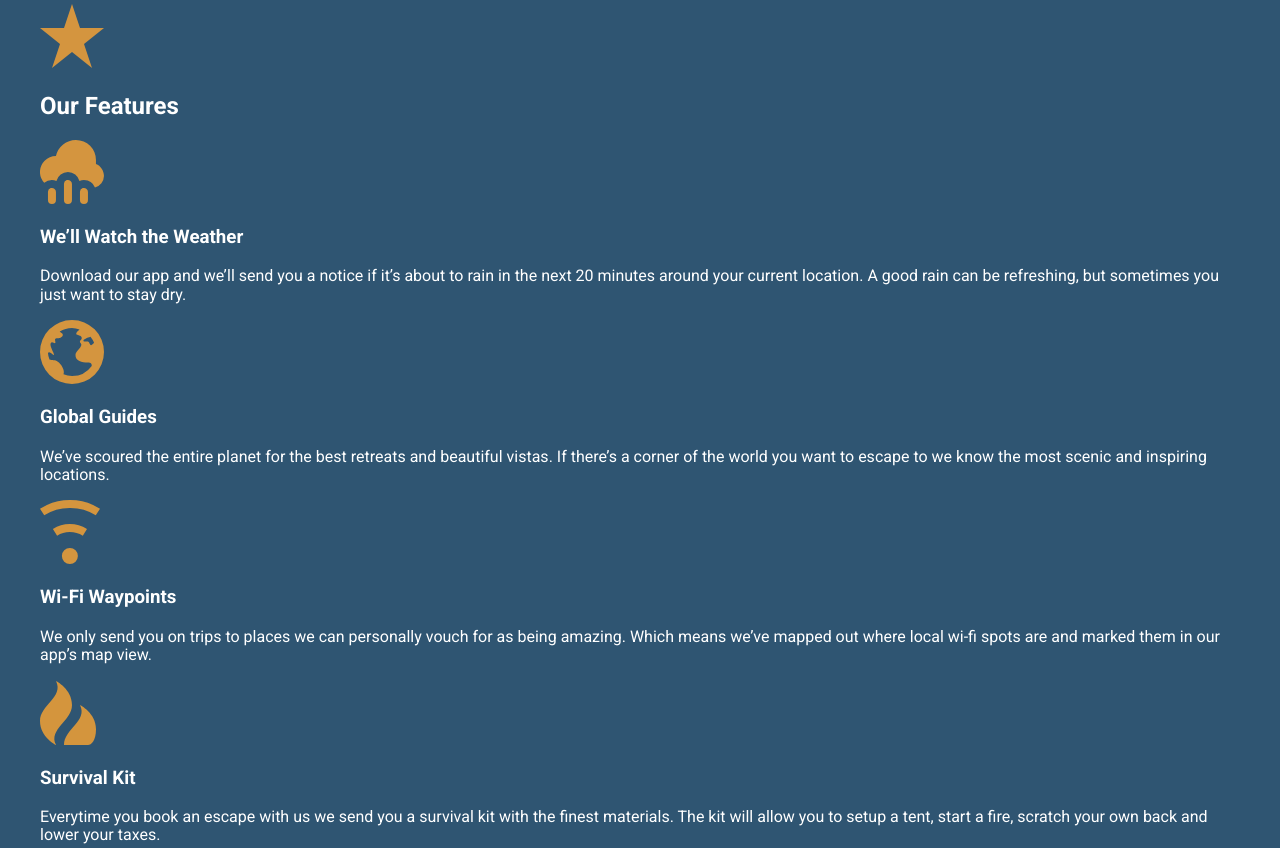
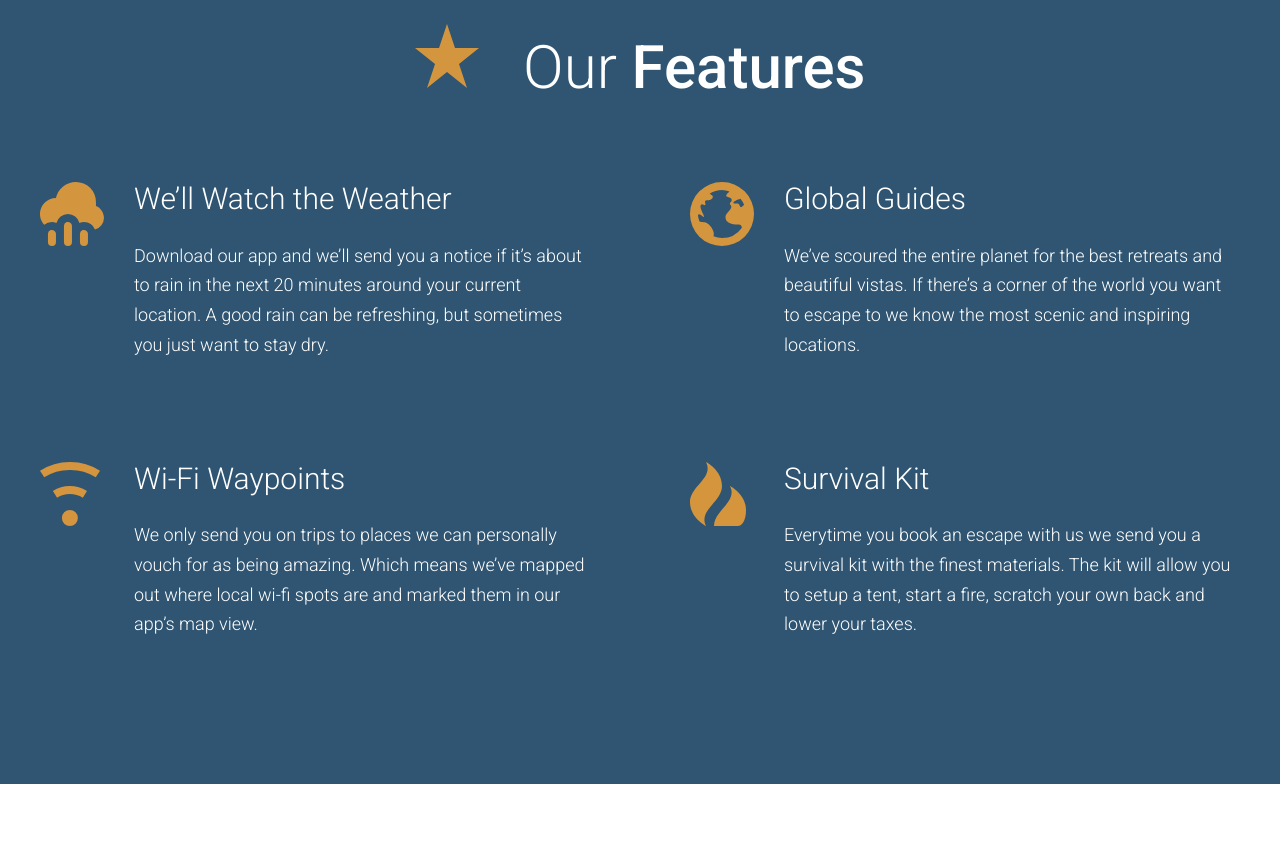
Before and after one commit to justinrjoseph/udemy-bs-gulp, a website: page app/index.html in a window 1280 px wide. Shown: the part 2291-3139 px from the top of the page. Drawn offline with Linux system fonts and the light colour scheme.

Commit message:
Style Our Features section

```diff
--- /dev/null
+++ b/app/assets/styles/modules/_feature-item.css
@@ -0,0 +1,32 @@
+.feature-item {
+  position: relative;
+  padding-bottom: 2.5rem;
+
+  @mixin atSmall {
+    padding-left: 5.875rem;
+  }
+
+  &__icon {
+    display: block;
+    margin: 0 auto;
+
+    @mixin atSmall {
+      position: absolute;
+      left: 0;
+    }
+  }
+
+  &__heading {
+    font-size: 1.6rem;
+    font-weight: 300;
+    text-align: center;
+    margin-top: .7em;
+    margin-bottom: .8em;
+
+    @mixin atSmall {
+      font-size: 1.875rem;
+      text-align: left;
+      margin-top: 1em;
+    }
+  }
+}
--- a/app/assets/styles/modules/_generic-content.css
+++ b/app/assets/styles/modules/_generic-content.css
@@ -1,7 +1,8 @@
 .generic-content {
   p {
+    font-weight: 300;
     line-height: 1.65;
-    margin: 1.8em 0;
+    margin: 0 0 1.8em 0;
 
     @mixin atSmall {
       font-size: 1.125rem;
--- a/app/assets/styles/modules/_row.css
+++ b/app/assets/styles/modules/_row.css
@@ -1,10 +1,18 @@
 .row {
   &--gutters {
-    margin-right: -4.0625rem;
+    margin-right: -4.0625em;
+
+    &-large {
+      margin-right: -6.25em;
+    }
   }
 
   &--gutters > div {
     padding-right: 4.0625rem;
+  }
+
+  &--gutters-large > div {
+    padding-right: 6.25rem;
   }
 
   &__b-margin-until-md {
@@ -25,6 +33,11 @@
       }
     }
 
+    &__col-md-6 {
+      float: left;
+      width: 50%;
+    }
+
     &__col-md-8 {
       float: left;
       width: 66.66666666666667%;
--- /dev/null
+++ b/app/assets/styles/modules/_section-heading.css
@@ -0,0 +1,26 @@
+.section-heading {
+  font-size: 2.55rem;
+  font-weight: 300;
+  text-align: center;
+
+  @mixin atSmall {
+    font-size: 3.75rem;
+  }
+
+  &__icon {
+    display: block;
+    margin-right: auto;
+    margin-bottom: .6em;
+    margin-left: auto;
+
+    @mixin atSmall {
+      display: inline-block;
+      margin-right: .5em;
+      margin-bottom: 0;
+    }
+  }
+
+  strong {
+    font-weight: 500;
+  }
+}
--- a/app/assets/styles/styles.css
+++ b/app/assets/styles/styles.css
@@ -9,3 +9,5 @@
 @import 'modules/_large-hero';
 @import 'modules/_row';
 @import 'modules/_generic-content';
+@import 'modules/_section-heading';
+@import 'modules/_feature-item';
--- a/app/index.html
+++ b/app/index.html
@@ -101,24 +101,56 @@
 
     <div id="features" class="page-section page-section--blue">
       <div class="wrapper">
-        <img src="assets/images/icons/star.svg">
-        <h2>Our Features</h2>
+        <h2 class="section-heading">
+          <img
+            src="assets/images/icons/star.svg"
+            class="section-heading__icon">
+          Our <strong>Features</strong>
+        </h2>
 
-        <img src="assets/images/icons/rain.svg">
-        <h3>We&rsquo;ll Watch the Weather</h3>
-        <p>Download our app and we&rsquo;ll send you a notice if it&rsquo;s about to rain in the next 20 minutes around your current location. A good rain can be refreshing, but sometimes you just want to stay dry.</p>
+        <div class="row row--gutters-large generic-content">
+          <div class="row__col-md-6">
+            <div class="feature-item">
+              <img
+                src="assets/images/icons/rain.svg"
+                class="feature-item__icon">
+              <h3 class="feature-item__heading">We&rsquo;ll Watch the Weather</h3>
+              <p>Download our app and we&rsquo;ll send you a notice if it&rsquo;s about to rain in the next 20 minutes around your current location. A good rain can be refreshing, but sometimes you just want to stay dry.</p>
+            </div>
+          </div>
 
-        <img src="assets/images/icons/globe.svg">
-        <h3>Global Guides</h3>
-        <p>We&rsquo;ve scoured the entire planet for the best retreats and beautiful vistas. If there&rsquo;s a corner of the world you want to escape to we know the most scenic and inspiring locations.</p>
+          <div class="row__col-md-6">
+            <div class="feature-item">
+              <img
+                src="assets/images/icons/globe.svg"
+                class="feature-item__icon">
+              <h3 class="feature-item__heading">Global Guides</h3>
+              <p>We&rsquo;ve scoured the entire planet for the best retreats and beautiful vistas. If there&rsquo;s a corner of the world you want to escape to we know the most scenic and inspiring locations.</p>
+            </div>
+          </div>
+        </div>
 
-        <img src="assets/images/icons/wifi.svg">
-        <h3>Wi-Fi Waypoints</h3>
-        <p>We only send you on trips to places we can personally vouch for as being amazing. Which means we&rsquo;ve mapped out where local wi-fi spots are and marked them in our app&rsquo;s map view.</p>
+        <div class="row row--gutters-large generic-content">
+          <div class="row__col-md-6">
+            <div class="feature-item">
+              <img
+                src="assets/images/icons/wifi.svg"
+                class="feature-item__icon">
+              <h3 class="feature-item__heading">Wi-Fi Waypoints</h3>
+              <p>We only send you on trips to places we can personally vouch for as being amazing. Which means we&rsquo;ve mapped out where local wi-fi spots are and marked them in our app&rsquo;s map view.</p>
+            </div>
+          </div>
 
-        <img src="assets/images/icons/fire.svg">
-        <h3>Survival Kit</h3>
-        <p>Everytime you book an escape with us we send you a survival kit with the finest materials. The kit will allow you to setup a tent, start a fire, scratch your own back and lower your taxes.</p>
+          <div class="row__col-md-6">
+            <div class="feature-item">
+              <img
+                src="assets/images/icons/fire.svg"
+                class="feature-item__icon">
+              <h3 class="feature-item__heading">Survival Kit</h3>
+              <p>Everytime you book an escape with us we send you a survival kit with the finest materials. The kit will allow you to setup a tent, start a fire, scratch your own back and lower your taxes.</p>
+            </div>
+          </div>
+        </div>
       </div>
     </div>
 
--- a/app/temp/styles/styles.css
+++ b/app/temp/styles/styles.css
@@ -544,11 +544,19 @@ a {
   }
 
 .row--gutters {
-    margin-right: -4.0625rem;
+    margin-right: -4.0625em;
   }
+
+.row--gutters-large {
+      margin-right: -6.25em;
+    }
 
 .row--gutters > div {
     padding-right: 4.0625rem;
+  }
+
+.row--gutters-large > div {
+    padding-right: 6.25rem;
   }
 
 .row__b-margin-until-md {
@@ -569,6 +577,11 @@ a {
         width: 37%;
       }
 
+    .row__col-md-6 {
+      float: left;
+      width: 50%;
+    }
+
     .row__col-md-8 {
       float: left;
       width: 66.66666666666667%;
@@ -586,8 +599,9 @@ a {
   }
 
 .generic-content p {
+    font-weight: 300;
     line-height: 1.65;
-    margin: 1.8em 0;
+    margin: 0 0 1.8em 0;
   }
 
 @media (min-width: 33.125rem) {
@@ -600,3 +614,78 @@ a {
 .generic-content p a {
     font-weight: bold;
   }
+
+.section-heading {
+  font-size: 2.55rem;
+  font-weight: 300;
+  text-align: center;
+}
+
+@media (min-width: 33.125rem) {
+
+.section-heading {
+    font-size: 3.75rem
+}
+  }
+
+.section-heading__icon {
+    display: block;
+    margin-right: auto;
+    margin-bottom: .6em;
+    margin-left: auto;
+  }
+
+@media (min-width: 33.125rem) {
+
+.section-heading__icon {
+      display: inline-block;
+      margin-right: .5em;
+      margin-bottom: 0
+  }
+  }
+
+.section-heading strong {
+    font-weight: 500;
+  }
+
+.feature-item {
+  position: relative;
+  padding-bottom: 2.5rem;
+}
+
+@media (min-width: 33.125rem) {
+
+.feature-item {
+    padding-left: 5.875rem
+}
+  }
+
+.feature-item__icon {
+    display: block;
+    margin: 0 auto;
+  }
+
+@media (min-width: 33.125rem) {
+
+.feature-item__icon {
+      position: absolute;
+      left: 0
+  }
+  }
+
+.feature-item__heading {
+    font-size: 1.6rem;
+    font-weight: 300;
+    text-align: center;
+    margin-top: .7em;
+    margin-bottom: .8em;
+  }
+
+@media (min-width: 33.125rem) {
+
+.feature-item__heading {
+      font-size: 1.875rem;
+      text-align: left;
+      margin-top: 1em
+  }
+  }
```
